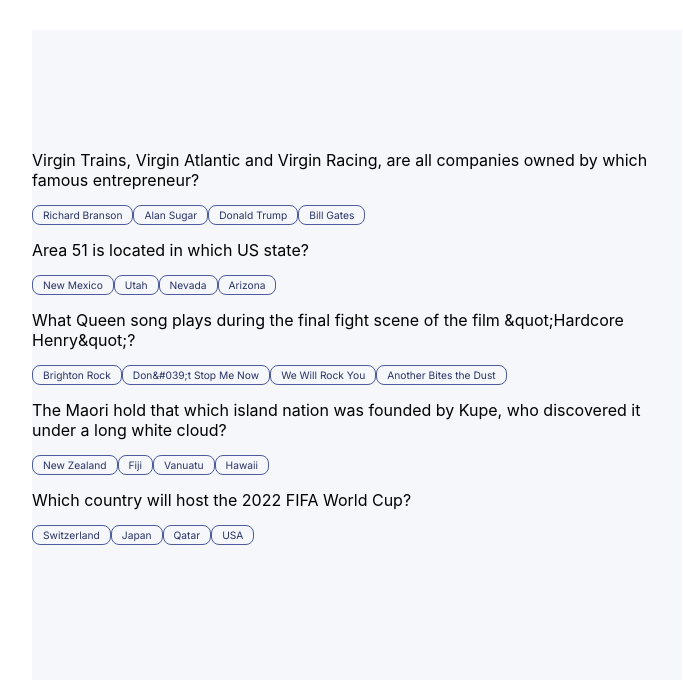
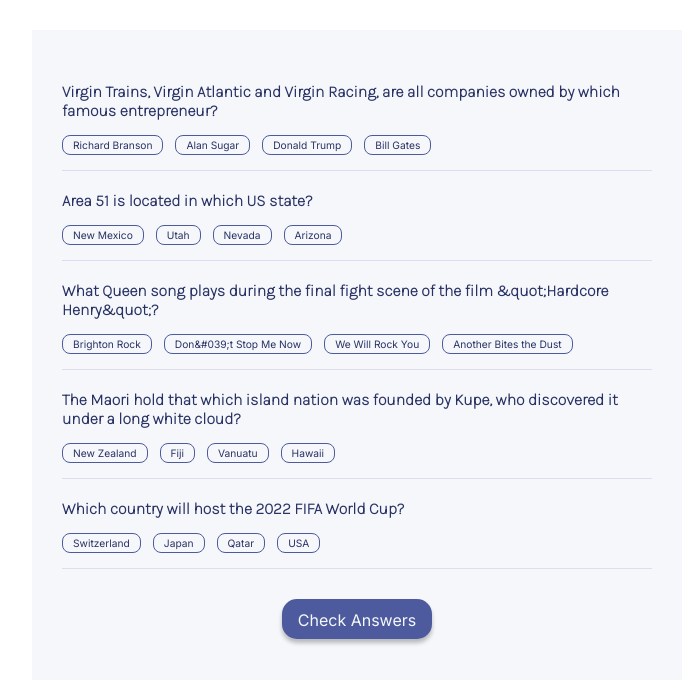
Before and after one commit to rtienpal/quizzical-app, a React (Create React App) app: page / in a window 1280 px wide. Both pictures are taken after a click on the button "Start Quiz". Shown: the top 686 px of the page, without its empty margins (283-966 px from the left). Built offline with nearby package versions, Linux system fonts and the light colour scheme.

Commit message:
add css, need to add handlesubmit function

```diff
--- a/public/index.html
+++ b/public/index.html
@@ -5,43 +5,21 @@
     <link rel="icon" href="%PUBLIC_URL%/favicon.ico" />
     <meta name="viewport" content="width=device-width, initial-scale=1" />
     <meta name="theme-color" content="#000000" />
-    <meta
-      name="Quizzical App"
-      content="Quizzical App"
+    <meta name="Quizzical App" content="Quizzical App" />
+
+    <link rel="preconnect" href="https://fonts.googleapis.com" />
+    <link rel="preconnect" href="https://fonts.gstatic.com" crossorigin />
+    <link
+      href="https://fonts.googleapis.com/css2?family=Inter:wght@400;700&family=Karla:wght@200&display=swap"
+      rel="stylesheet"
     />
 
-    <link rel="preconnect" href="https://fonts.googleapis.com">
-<link rel="preconnect" href="https://fonts.gstatic.com" crossorigin>
-<link href="https://fonts.googleapis.com/css2?family=Inter:wght@400;700&family=Karla:wght@200&display=swap" rel="stylesheet">
-    <link rel="apple-touch-icon" href="%PUBLIC_URL%/logo192.png" />
-    <!--
-      manifest.json provides metadata used when your web app is installed on a
-      user's mobile device or desktop. See https://developers.google.com/web/fundamentals/web-app-manifest/
-    -->
-    <link rel="manifest" href="%PUBLIC_URL%/manifest.json" />
-    <!--
-      Notice the use of %PUBLIC_URL% in the tags above.
-      It will be replaced with the URL of the `public` folder during the build.
-      Only files inside the `public` folder can be referenced from the HTML.
+    <!-- <link rel="manifest" href="%PUBLIC_URL%/manifest.json" /> -->
 
-      Unlike "/favicon.ico" or "favicon.ico", "%PUBLIC_URL%/favicon.ico" will
-      work correctly both with client-side routing and a non-root public URL.
-      Learn how to configure a non-root public URL by running `npm run build`.
-    -->
-    <title>React App</title>
+    <title>Quizzizal App</title>
   </head>
   <body>
-    <noscript>You need to enable JavaScript to run this app.</noscript>
     <div id="root"></div>
-    <!--
-      This HTML file is a template.
-      If you open it directly in the browser, you will see an empty page.
 
-      You can add webfonts, meta tags, or analytics to this file.
-      The build step will place the bundled scripts into the <body> tag.
-
-      To begin the development, run `npm start` or `yarn start`.
-      To create a production bundle, use `npm run build` or `yarn build`.
-    -->
   </body>
 </html>
--- a/src/Answers.js
+++ b/src/Answers.js
@@ -30,7 +30,9 @@
         //     ? "answers-option answers-option-pressed"
         //     : "answers-option"
         // }
-        className={`answers-option ${answer.isPressed && "answers-option-pressed"}`}
+        className={`answers-option ${
+          answer.isPressed && "answer-option-pressed"
+        }`}
         questionnumberans={answer.questionNumberAns}
         id={answer.id}
         key={answer.id}
@@ -47,9 +49,8 @@
   });
 
   return (
-    <div className="problem problem--answers">
-      {/* <div className="question">{quiz.question}</div> */}
-      <div className="problem problem--answers answer">{answerElement}</div>
-    </div>
+    // <div className="problem problem--answers">
+    <div className="quiz--element--answers">{answerElement}</div>
+    // </div>
   );
 }
--- a/src/Quiz.js
+++ b/src/Quiz.js
@@ -5,13 +5,13 @@
   const [quiz, setQuiz] = React.useState(props.quizImported);
 
   function handleSubmit() {
-    console.log("clicked handlesubmit");
+
   }
 
   const quizElement = quiz.map((question) => {
     return (
-      <div className="problem">
-        <div className="problem problem--question">{question.question}</div>
+      <div className="quiz--element">
+        <div className="quiz--element--question">{question.question}</div>
         <Answers
           answers={question.answers}
           setQuiz={setQuiz}
@@ -34,5 +34,6 @@
 
   */
 
-  return <div className="container quiz">{quizElement}</div>;
+  return <div className="quiz--container">{quizElement}
+  <button className="check--button" onClick={handleSubmit}>Check Answers</button></div>;
 }
--- a/src/index.css
+++ b/src/index.css
@@ -35,7 +35,7 @@
     monospace;
 }
 
-.container {
+.container, .quiz--container {
   margin: 30px;
   width: 650px;
   height: 650px;
@@ -43,11 +43,6 @@
   display: flex;
   flex-direction: column;
   justify-content: center;
-}
-
-.quiz-item {
-  margin: 20px 75px 20px 75px;
-  align-items: initial;
 }
 
 /* adding blob attempt = fail
@@ -89,7 +84,7 @@
   color: #293264;
 }
 
-.start--button {
+.start--button, .check--button {
   background: #4d5b9e;
   border-radius: 15px;
   font-family: "Inter";
@@ -107,7 +102,11 @@
   margin: 0 200px;
 }
 
-.question {
+.quiz--element {
+  margin: 10px 30px;
+}
+
+.quiz--element--question {
   font-family: "Karla";
   font-style: normal;
   font-weight: 700;
@@ -116,11 +115,10 @@
   color: #293264;
 }
 
-.answer-options {
+.quiz--element--answers {
   display: flex;
   gap: 12px;
-  border-bottom: 0.794239px solid #DBDEF0;
-
+  border-bottom: 0.8px solid #DBDEF0;
 }
 
 .answers-option {
@@ -138,14 +136,18 @@
   margin-bottom: 15px;
 }
 
-button:hover {
-  background-color: #D6DBF5;
+.check--button {
+  margin-top: 20px;
+  width: 150px;
+  height: 40px;
+  align-self: center;
 }
 
-.answer--clicked {
-  background-color: #D6DBF5;
+button:hover {
+  background-color: #d6dbf5;
 }
 
-.answers-option-pressed {
-  background-color: #D6DBF5;
+
+.answer-option-pressed {
+  background-color: #d6dbf5;
 }
```
